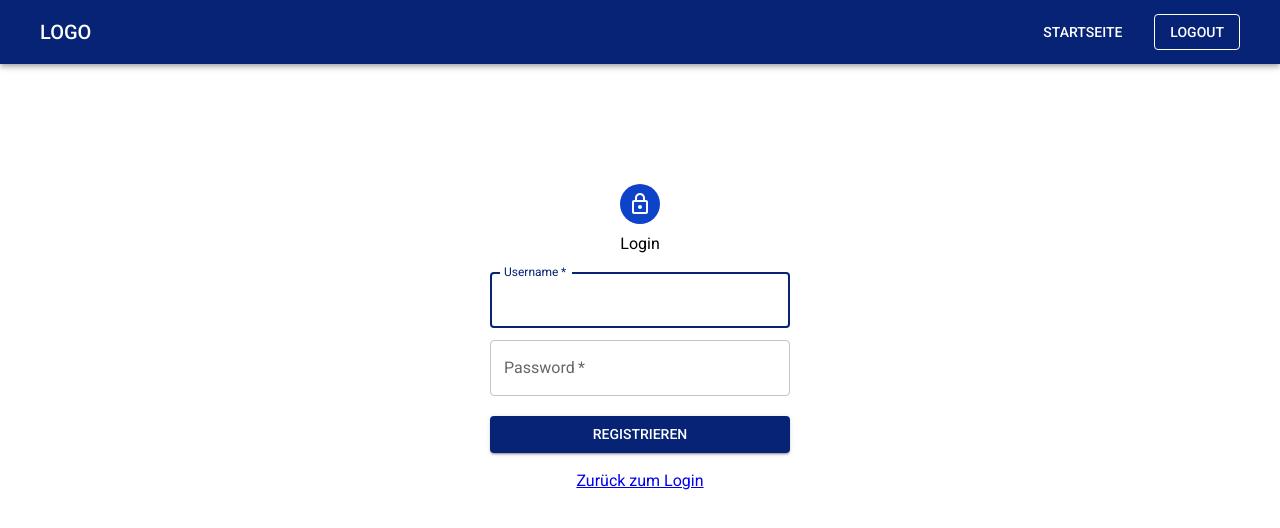
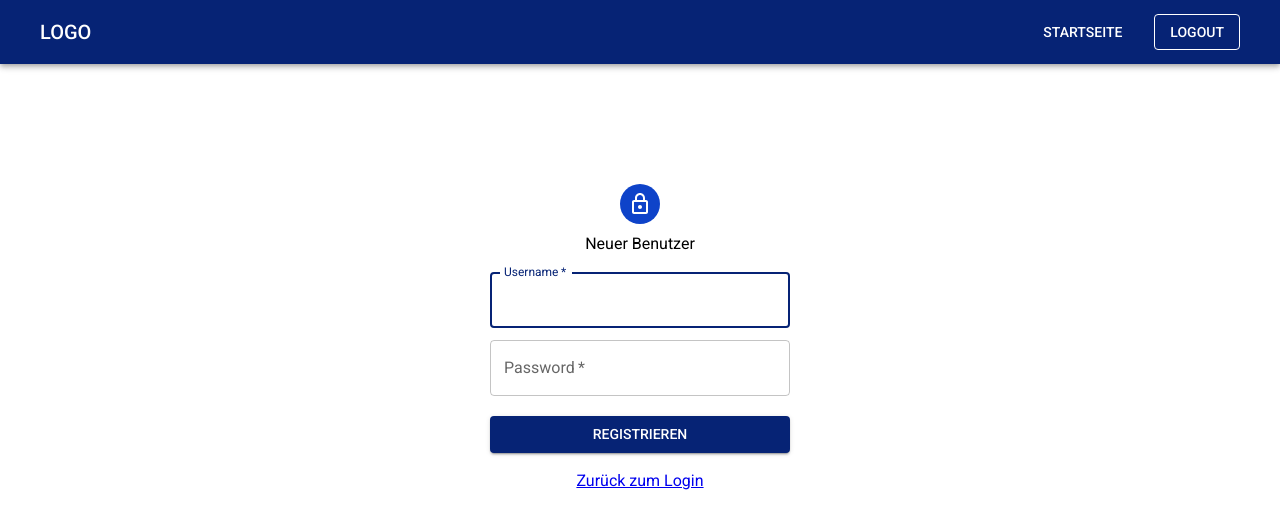
Before and after one commit to raaaaaphaela/organized-crm, a React (Create React App) app in the folder frontend/: page /signUp in a window 1280 px wide. Shown: the top 528 px of the page. Built offline with nearby package versions, Linux system fonts and the light colour scheme; no server answers.

Commit message:
feat: Change heading depending on login/signup

```diff
--- a/frontend/src/components/form/AuthForm.tsx
+++ b/frontend/src/components/form/AuthForm.tsx
@@ -34,7 +34,7 @@ export default function AuthForm(
             <Avatar sx={{m: 1, bgcolor: 'secondary.main'}}>
                 <LockOutlinedIcon/>
             </Avatar>
-            <Typography component="h1">Login</Typography>
+            <Typography component="h1">{buttonText.includes("Einloggen") ? "Login" : "Neuer Benutzer"}</Typography>
             <Box component="form"
                  onSubmit={onSubmit}
                  sx={{
```
